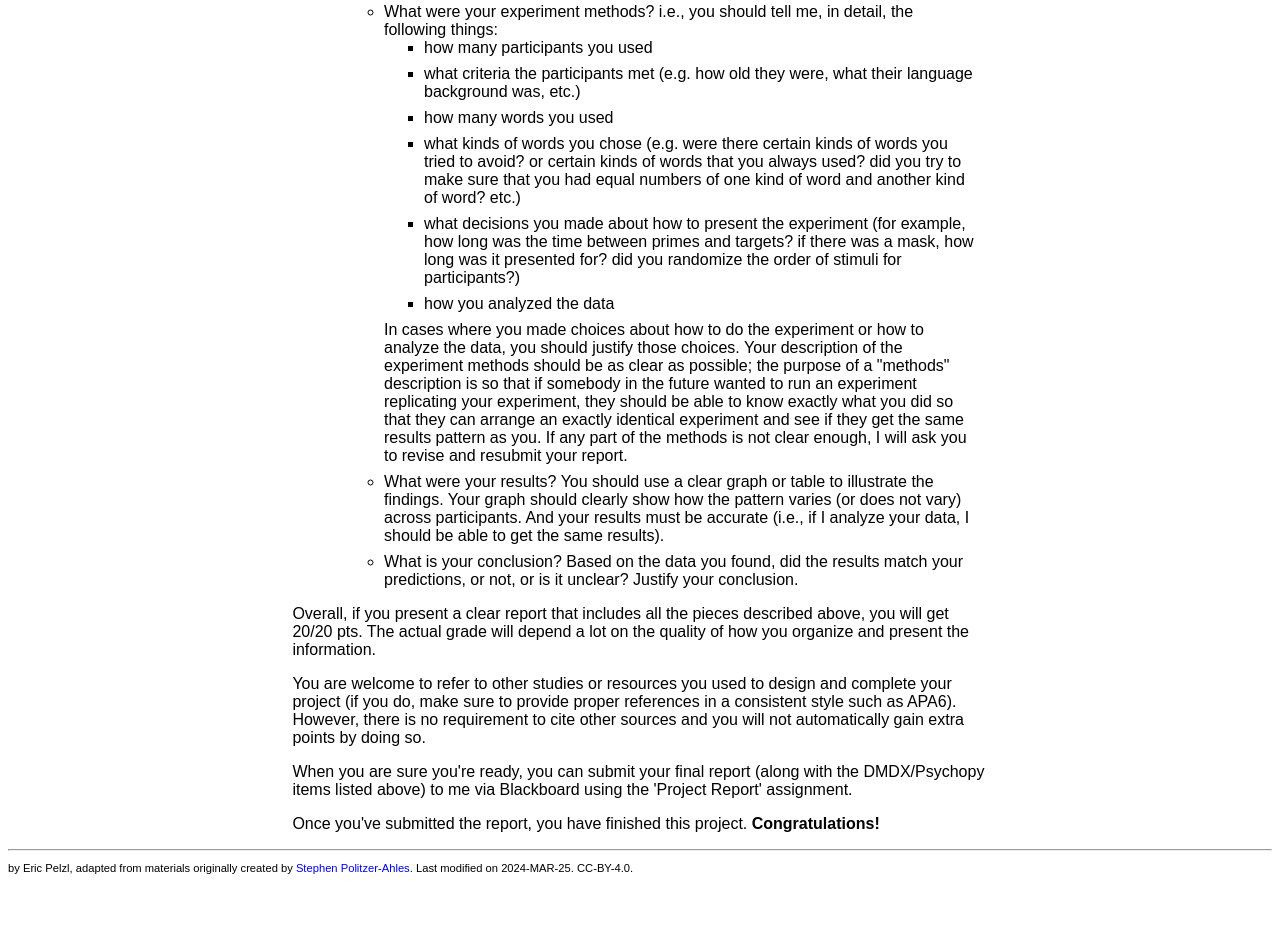
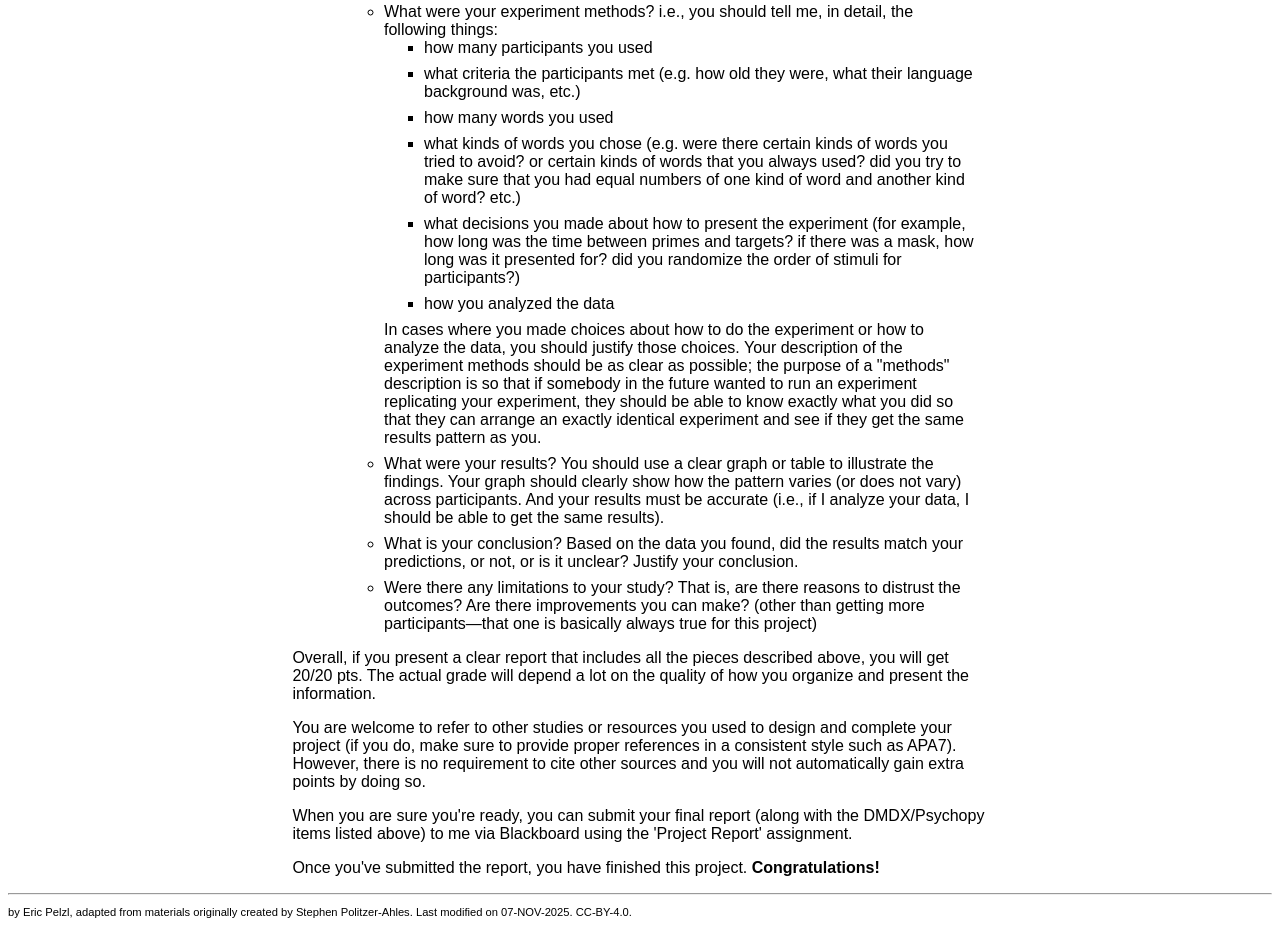
Before and after one commit to puzzl-e/cbs592, a plain HTML site: page BuildingPrimingExperiment/submit-your-report.html in a window 1280 px wide. Shown: the part 418-1347 px from the top of the page. Before the commit the page ends 1303 px from the top, so only its background shows below. Drawn offline with nearby package versions, Linux system fonts and the light colour scheme; some packages are replaced by stand-ins of ours.

Commit message:
Update submit-your-report.html

```diff
--- a/BuildingPrimingExperiment/submit-your-report.html
+++ b/BuildingPrimingExperiment/submit-your-report.html
@@ -29,16 +29,17 @@
 			<li>what decisions you made about how to present the experiment (for example, how long was the time between primes and targets? if there was a mask, how long was it presented for? did you randomize the order of stimuli for participants?)</li>
 			<li>how you analyzed the data</li>
 		</ul>
-		In cases where you made choices about how to do the experiment or how to analyze the data, you should justify those choices. Your description of the experiment methods should be as clear as possible; the purpose of a &quot;methods&quot; description is so that if somebody in the future wanted to run an experiment replicating your experiment, they should be able to know exactly what you did so that they can arrange an exactly identical experiment and see if they get the same results pattern as you. If any part of the methods is not clear enough, I will ask you to revise and resubmit your report.</li>
+		In cases where you made choices about how to do the experiment or how to analyze the data, you should justify those choices. Your description of the experiment methods should be as clear as possible; the purpose of a &quot;methods&quot; description is so that if somebody in the future wanted to run an experiment replicating your experiment, they should be able to know exactly what you did so that they can arrange an exactly identical experiment and see if they get the same results pattern as you.</li>
 		<li>What were your results? You should use a clear graph or table to illustrate the findings. Your graph should clearly show how the pattern varies (or does not vary) across participants. And your results must be accurate (i.e., if I analyze your data, I should be able to get the same results).</li>
 		<li>What is your conclusion? Based on the data you found, did the results match your predictions, or not, or is it unclear? Justify your conclusion.</li>
+		<li>Were there any limitations to your study? That is, are there reasons to distrust the outcomes? Are there improvements you can make? (other than getting more participants—that one is basically always true for this project)</li>
 	</ul>
 	</li>
 </ul>
 
 <p class="centercol">Overall, if you present a clear report that includes all the pieces described above, you will get 20/20 pts. The actual grade will depend a lot on the quality of how you organize and present the information.</p>
 
-<p class="centercol">You are welcome to refer to other studies or resources you used to design and complete your project (if you do, make sure to provide proper references in a consistent style such as APA6). However, there is no requirement to cite other sources and you will not automatically gain extra points by doing so.</p>
+<p class="centercol">You are welcome to refer to other studies or resources you used to design and complete your project (if you do, make sure to provide proper references in a consistent style such as APA7). However, there is no requirement to cite other sources and you will not automatically gain extra points by doing so.</p>
 
 <p class="centercol">When you are sure you&#39;re ready, you can submit your final report (along with the DMDX/Psychopy items listed above) to me via Blackboard using the &#39;Project Report&#39; assignment.</p>
 
@@ -61,6 +62,6 @@ for (i = 0; i < coll.length; i++) {
 </script>
 
 <hr />
-<p class="mini">by Eric Pelzl, adapted from materials originally created by&nbsp;<a href="https://www.polyu.edu.hk/cbs/sjpolit/">Stephen Politzer-Ahles</a>. Last modified on 2024-MAR-25. CC-BY-4.0.</p>
+<p class="mini">by Eric Pelzl, adapted from materials originally created by Stephen Politzer-Ahles. Last modified on 07-NOV-2025. CC-BY-4.0.</p>
 </body>
 </html>
```
